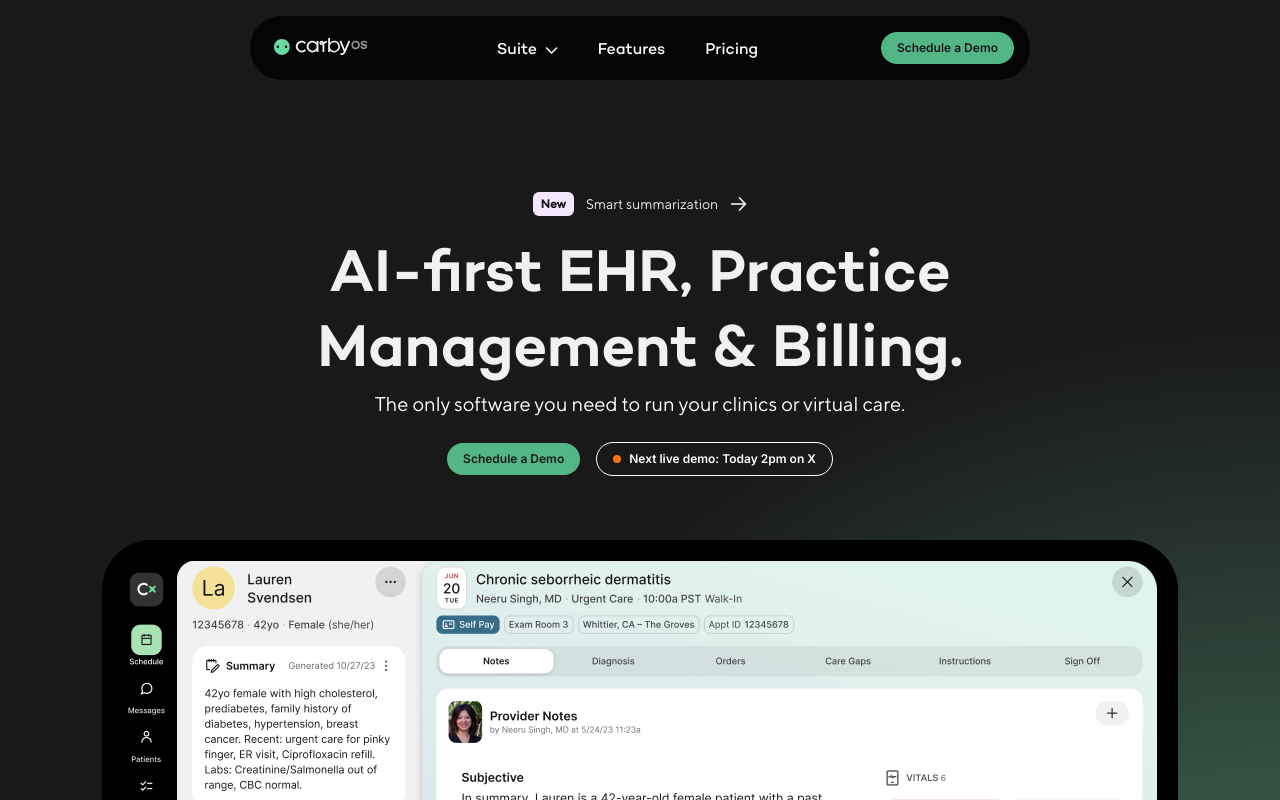
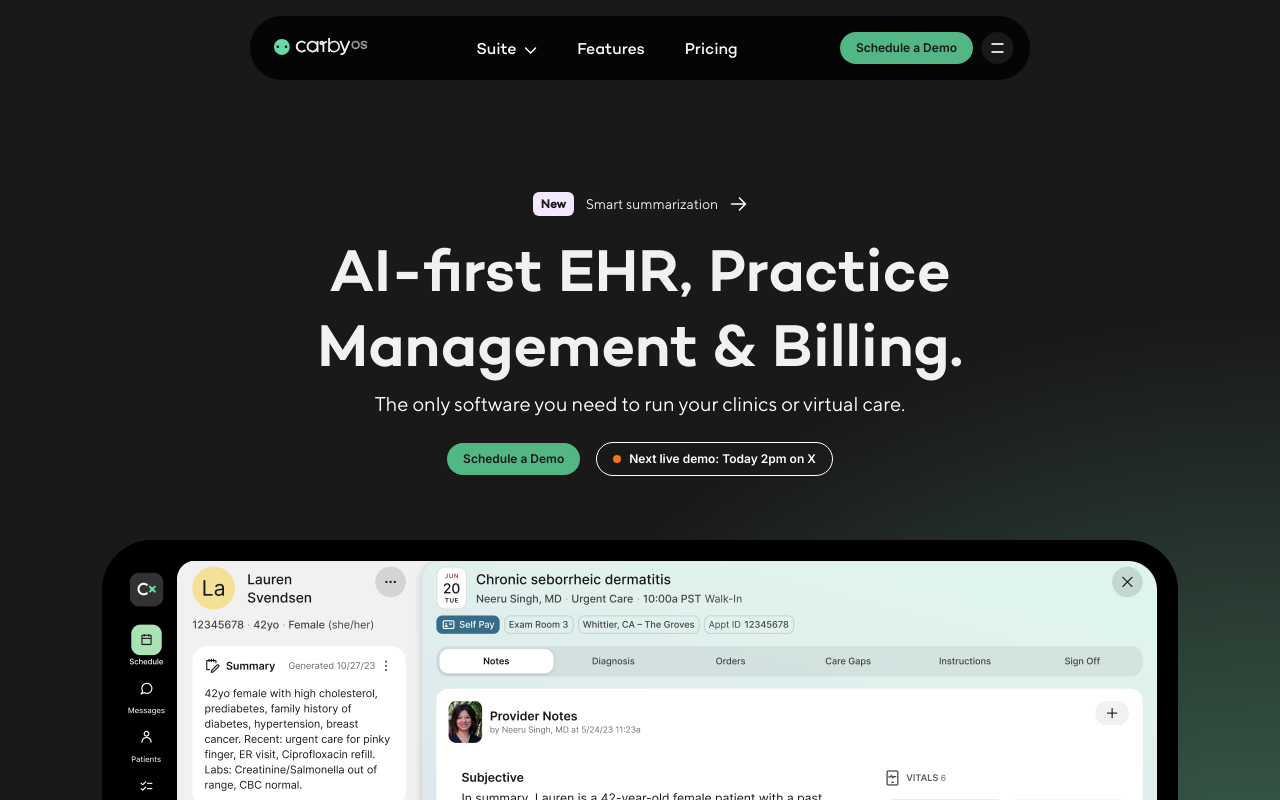
Before and after one commit to geryit/carbyos, a Next.js app: page / in a window 1280 px wide. Shown: the top 800 px of the page. Built offline with nearby package versions, Linux system fonts and the light colour scheme.

Commit message:
chore: Add Hamburger menu icon to the home page

```diff
--- a/src/app/page.tsx
+++ b/src/app/page.tsx
@@ -2,6 +2,7 @@
 import Logo from "../../public/static/images/carbonos/carbyos-logo.svg";
 import ArrowDown from "../../public/static/images/carbonos/arrow-down.svg";
 import ArrowRight from "../../public/static/images/carbonos/arrow-right.svg";
+import Hamburger from "../../public/static/images/carbonos/hamburger.svg";
 import Link from "next/link";
 
 export default function Home() {
@@ -30,6 +31,9 @@
         <button className="text-xs bg-[#52B784] hover:bg-gray-400 text-gray-910 py-2 px-4 rounded-full font-isb">
           Schedule a Demo
         </button>
+        <span>
+          <Image src={Hamburger} alt={"Logo"} className="ml-2" />
+        </span>
       </div>
       <header className="max-w-screen-2xl mx-auto bg-gray-100 ball pt-48 -mt-20">
         <div className="text-center flex flex-col items-center ">
```
Also changed, not shown: public/static/images/carbonos/hamburger.svg (added).
